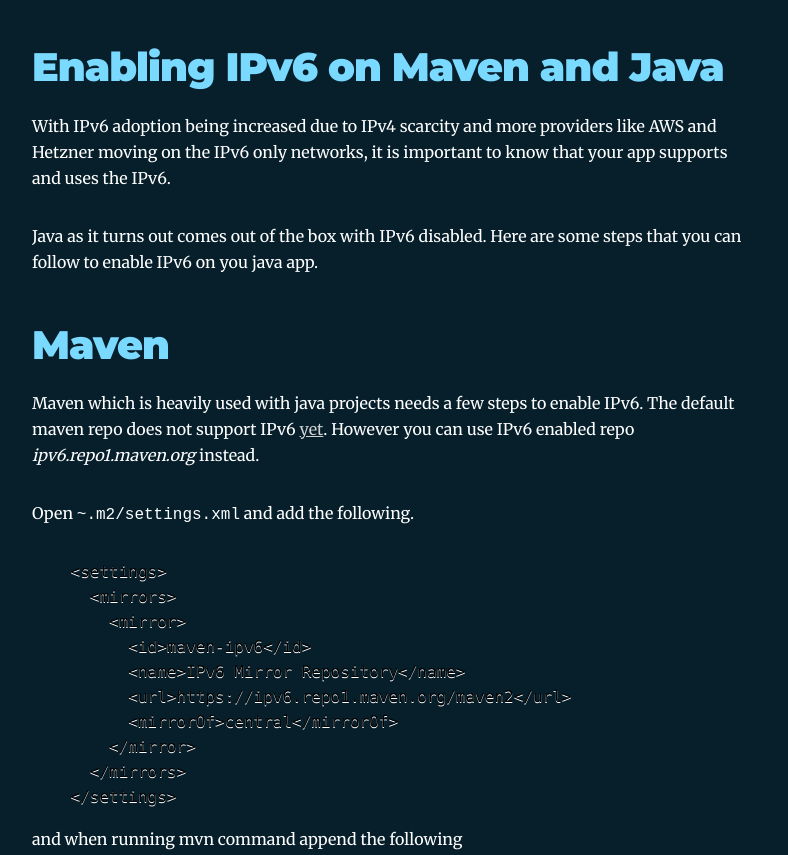
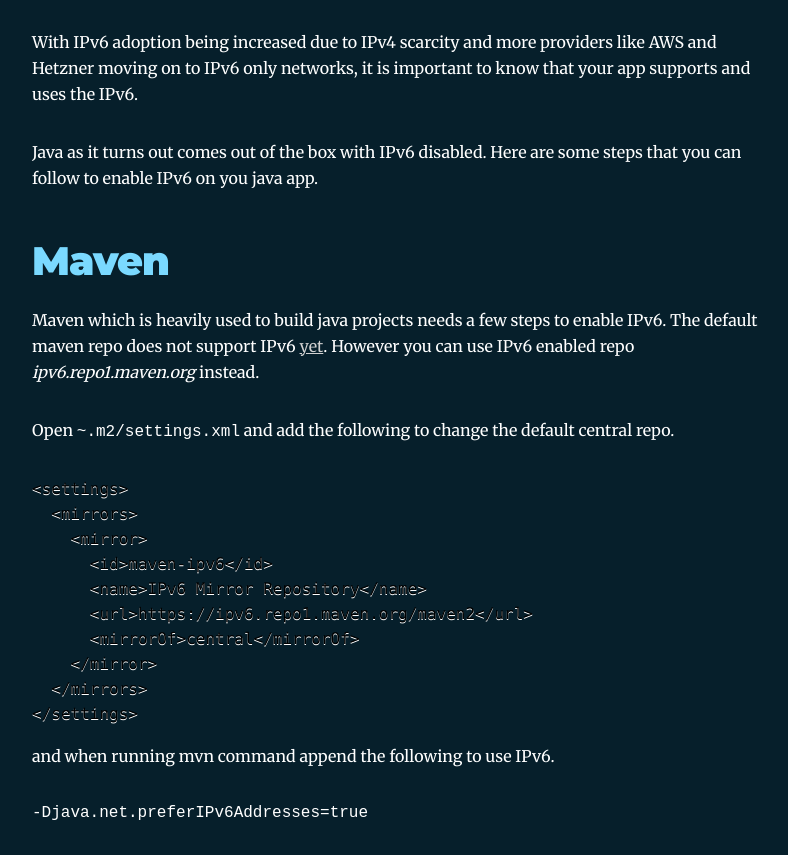
Before and after one commit to miyurusankalpa/miyurublog, a Gatsby site: page /enabling-ipv6-on-maven-java/ in a window 1280 px wide. Shown: the part 211-1066 px from the top of the page, without its empty margins (244-1032 px from the left). Built offline with nearby package versions, Linux system fonts and the light colour scheme; Gatsby itself is replaced by a stand-in of ours; some packages are replaced by stand-ins of ours; code samples lack their colours.

Commit message:
update jave ipv6
fix header and add more context

````diff
--- a/content/blog/enabling-ipv6-on-maven-java/index.md
+++ b/content/blog/enabling-ipv6-on-maven-java/index.md
@@ -5,33 +5,31 @@
 draft: false
 ---
 
-# Enabling IPv6 on Maven and Java
-
-With IPv6 adoption being increased due to IPv4 scarcity and more providers like AWS and Hetzner moving on the IPv6 only networks, it is important to know that your app supports and uses the IPv6.
+With IPv6 adoption being increased due to IPv4 scarcity and more providers like AWS and Hetzner moving on to IPv6 only networks, it is important to know that your app supports and uses the IPv6.
 
 Java as it turns out comes out of the box with IPv6 disabled. Here are some steps that you can follow to enable IPv6 on you java app.
 
 # Maven
 
-Maven which is heavily used with java projects needs a few steps to enable IPv6.
+Maven which is heavily used to build java projects needs a few steps to enable IPv6.
 The default maven repo does not support IPv6 [yet](https://issues.apache.org/jira/browse/INFRA-22061).  However you can use IPv6 enabled repo *ipv6.repo1.maven.org* instead.
 
-Open `~.m2/settings.xml` and add the following.
+Open `~.m2/settings.xml` and add the following to change the default central repo.
 
 ```xml
-    <settings>
-      <mirrors>
-        <mirror>
-          <id>maven-ipv6</id>
-          <name>IPv6 Mirror Repository</name>
-          <url>https://ipv6.repo1.maven.org/maven2</url>
-          <mirrorOf>central</mirrorOf>
-        </mirror>
-      </mirrors>
-    </settings>
+<settings>
+  <mirrors>
+    <mirror>
+      <id>maven-ipv6</id>
+      <name>IPv6 Mirror Repository</name>
+      <url>https://ipv6.repo1.maven.org/maven2</url>
+      <mirrorOf>central</mirrorOf>
+    </mirror>
+  </mirrors>
+</settings>
 ```
 
-and when running mvn command append the following
+and when running mvn command append the following to use IPv6.
 
     -Djava.net.preferIPv6Addresses=true
 
@@ -45,3 +43,5 @@
 ```java
 System.setProperty("java.net.preferIPv6Addresses", "true");
 ```
+
+This will make the application use IPv6 when available.
````
